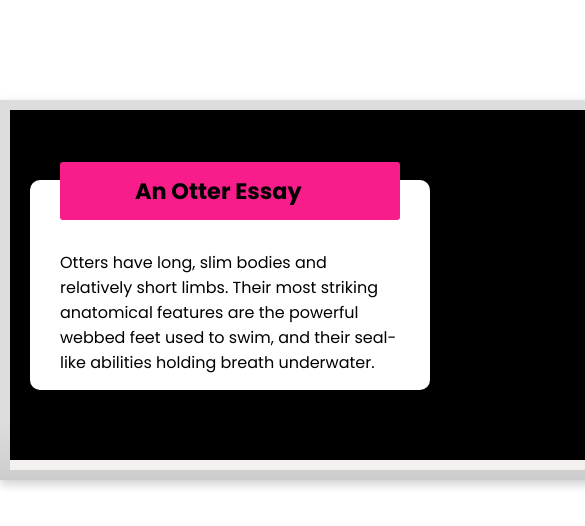
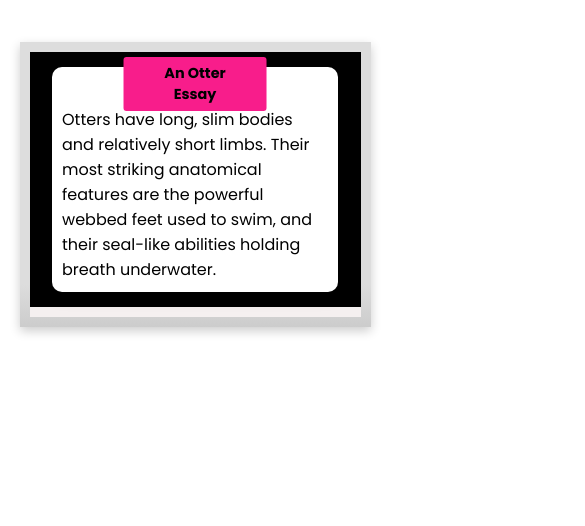
Before and after one commit to Purpose-Longe/altschool-css-assignment, a plain HTML site: page assignments/assignment3/otter.html in a window 390 px wide. Shown: the top 526 px of the page, 585 px wide, since content can reach past the window. Drawn offline with Linux system fonts and the light colour scheme.

Commit message:
last change hopefully lol

```diff
--- a/assignments/assignment3/assignment3.css
+++ b/assignments/assignment3/assignment3.css
@@ -6,42 +6,45 @@
     font-family: 'Poppins', sans-serif;
 }
 
-/* Outer Gray Container */
+/* Outer Container */
 .outer-container {
     background: linear-gradient(to bottom, #ddd 85%, #ccc);
-    width: 620px;
+    width: 90%;
+    max-width: 620px;
     padding: 10px;
     display: flex;
     justify-content: center;
     align-items: center;
     box-shadow: 0px 4px 10px rgba(0, 0, 0, 0.2);
-    margin: 100px auto;
+    margin: 10vh auto;
 }
 
-/* Inner Gray Container */
+/* Inner Container */
 .inner-container {
     background: rgb(245, 240, 240);
-    border-bottom-width: 650px;
+    width: 100%;
     padding-bottom: 10px;
 }
 
 /* Black Background Box */
 .black-box {
     background: black;
-    width: 600px;
+    width: 100%;
+    max-width: 600px;
     height: 350px;
     display: flex;
     justify-content: flex-start;
     align-items: center;
-    padding-left: 20px;
+    padding-left: 5%;
 }
 
 /* White Card */
 .card {
     background: white;
-    width: 400px;
-    height: 210px;
-    padding: 70px 30px 10px 30px;
+    width: 80%;
+    max-width: 400px;
+    height: auto;
+    padding: 60px 20px 15px;
     border-radius: 10px;
     font-weight: 500;
     text-align: left;
@@ -53,14 +56,58 @@
 .heading {
     background: #f81d8b;
     color: black;
-    font-size: 1.4rem;
-    font-weight: 1000;
-    padding: 12px 75px;
-    width: 85%;
+    font-size: 1.2rem;
+    font-weight: 700;
+    padding: 10px 50px;
+    width: auto;
+    max-width: 85%;
     margin: 0 auto;
     position: absolute;
-    top: -18px;
+    top: -15px;
     left: 50%;
     transform: translateX(-50%);
     border-radius: 3px;
+    text-align: center;
 }
+
+/* Responsive Design */
+@media (max-width: 768px) {
+    .black-box {
+        height: auto;
+        padding-left: 0;
+        justify-content: center;
+        padding: 20px;
+    }
+
+    .card {
+        width: 90%;
+        padding: 50px 15px 15px;
+    }
+
+    .heading {
+        font-size: 1rem;
+        padding: 8px 40px;
+        top: -12px;
+    }
+}
+
+@media (max-width: 480px) {
+    .outer-container {
+        margin: 5vh auto;
+    }
+
+    .black-box {
+        padding: 15px;
+    }
+
+    .card {
+        width: 95%;
+        padding: 40px 10px 10px;
+    }
+
+    .heading {
+        font-size: 0.9rem;
+        padding: 6px 30px;
+        top: -10px;
+    }
+}
```
Also changed, not shown: assignments/assignment7/assignment7.css (+89 -5 lines).
